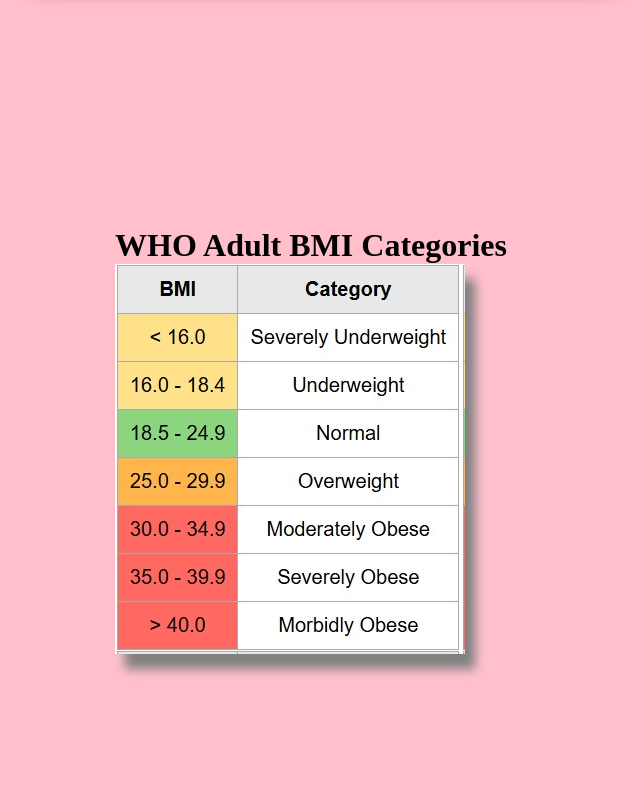
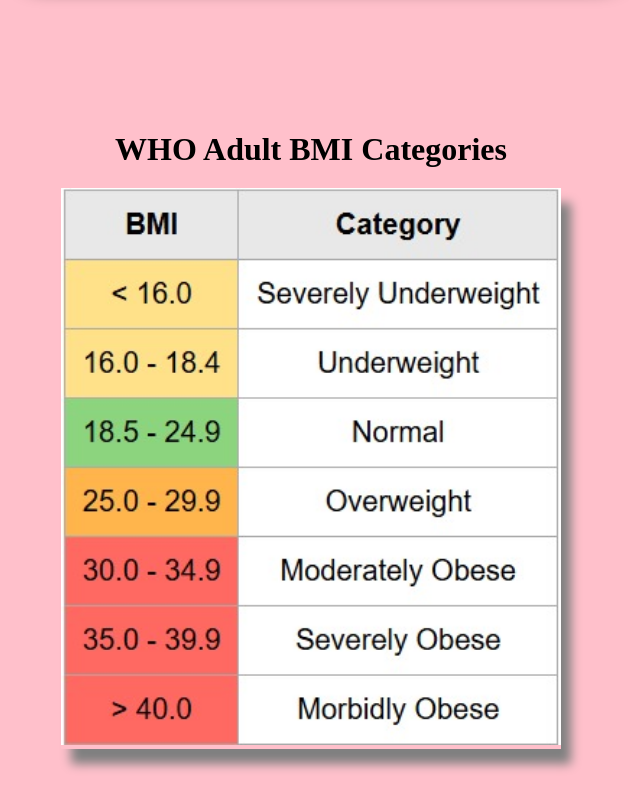
Before and after one commit to bhagyashreepawar1618/BMI_Calculator, a plain HTML site: page index.html in a window 1280 px wide. Shown: the part 760-1570 px from the top of the page, without its empty margins (329-969 px from the left). Drawn offline with Linux system fonts and the light colour scheme.

Commit message:
changed chart size

```diff
--- a/index.html
+++ b/index.html
@@ -42,11 +42,13 @@
     <!-- form which displays information about BMI  -->
     <div id="content-box2">
         <div id="chart">
-        <h1>
-            WHO Adult BMI Categories
-        </h1>
+        <center>
+            <h1>
+                WHO Adult BMI Categories
+            </h1>
+        </center>
         <div id="img-box">
-
+            <img src="images/chart.jpg" width="500px">
         </div>
         </div>
     </div>
--- a/style.css
+++ b/style.css
@@ -91,8 +91,6 @@ input
 
 #img-box
 {
-    height:390px;
-    width:350px;
-    background-image:url("chart.jpg");
+    margin-top:20px;
     box-shadow:10px 15px 10px grey;
 }
```
Also changed, not shown: images/chart.jpg (renamed from chart.jpg).
